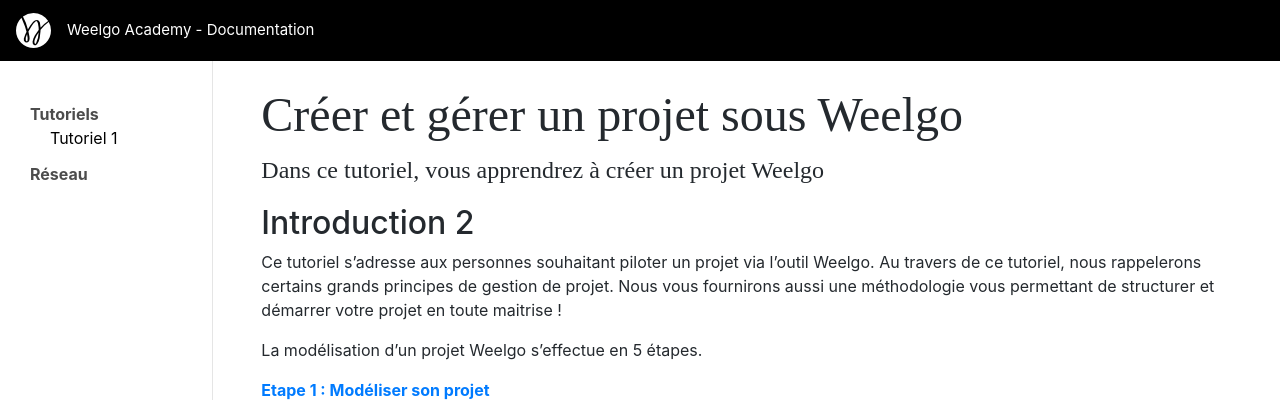
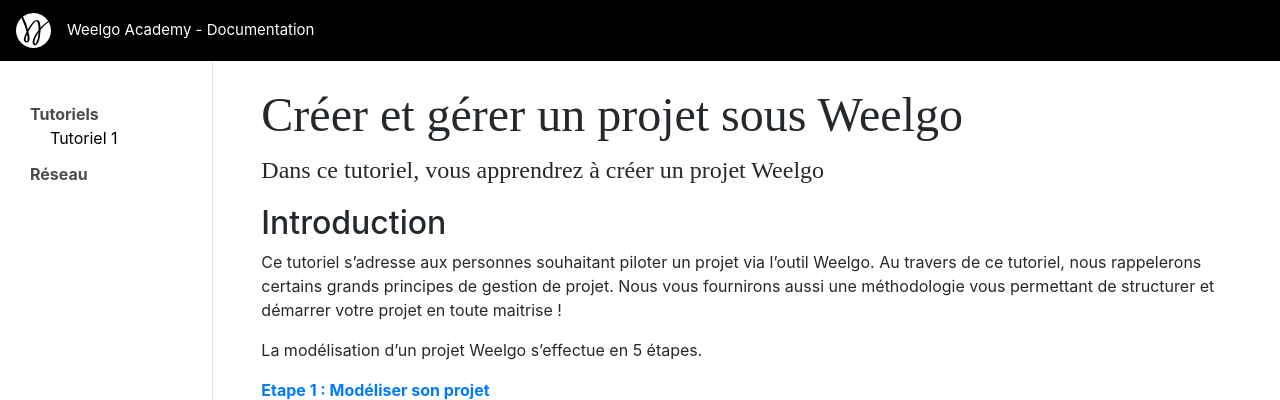
Before and after one commit to Weelgo/weelgo.github.io, a Jekyll site: the page built from fr/tutoriels/creationReseau.md, in a window 1280 px wide and 900 px high. Shown: the top 400 px of the window. Built offline with Jekyll 4.4.1, drawn with Linux system fonts in a browser that asks for light colours.

Commit message:
Update creationReseau.md

```diff
--- a/fr/tutoriels/creationReseau.md
+++ b/fr/tutoriels/creationReseau.md
@@ -5,7 +5,7 @@
 toc : true
 ---
 
-## Introduction 2
+## Introduction
 
 Ce tutoriel s'adresse aux personnes souhaitant piloter un projet via l'outil Weelgo. Au travers de ce tutoriel, nous rappelerons certains grands principes de gestion de projet. Nous vous fournirons aussi une méthodologie vous permettant de structurer et démarrer votre projet en toute maitrise !
 
```
